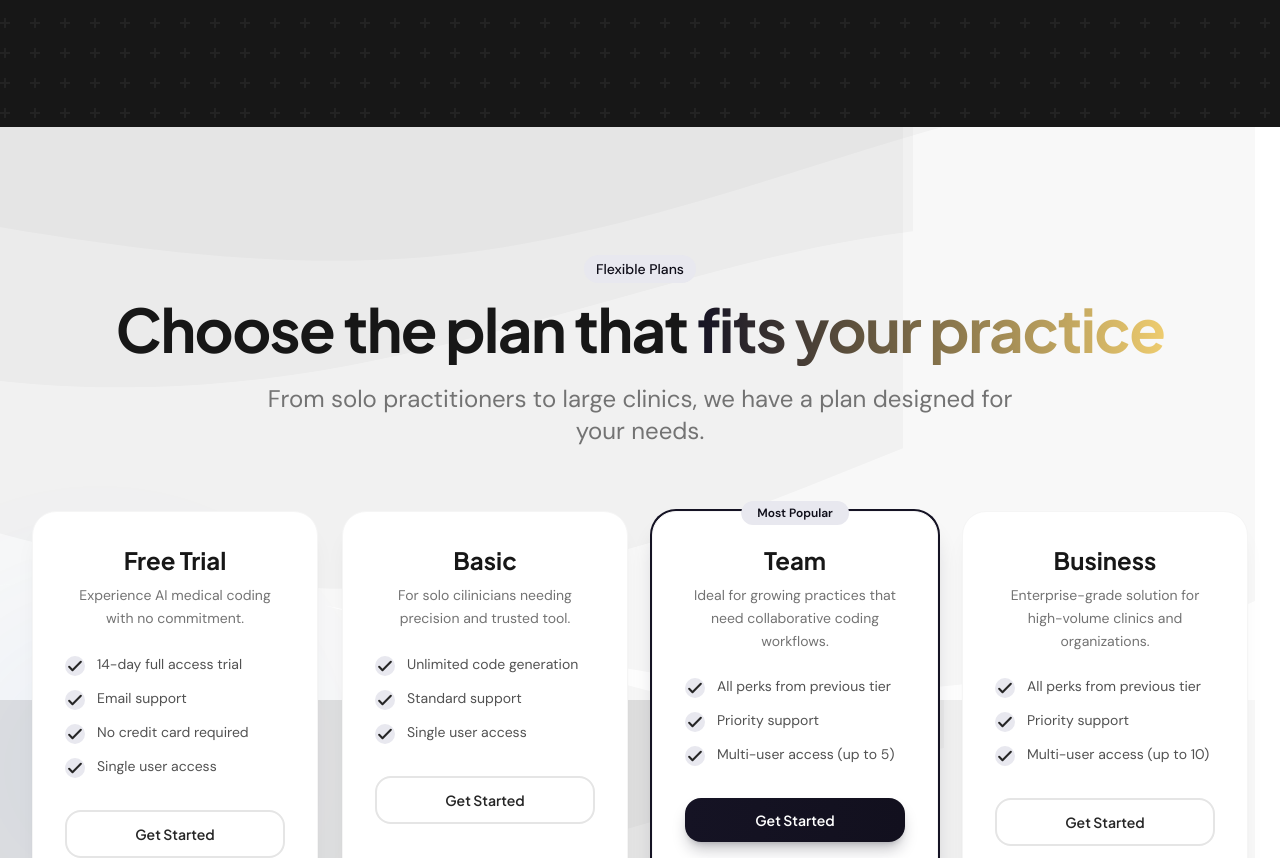
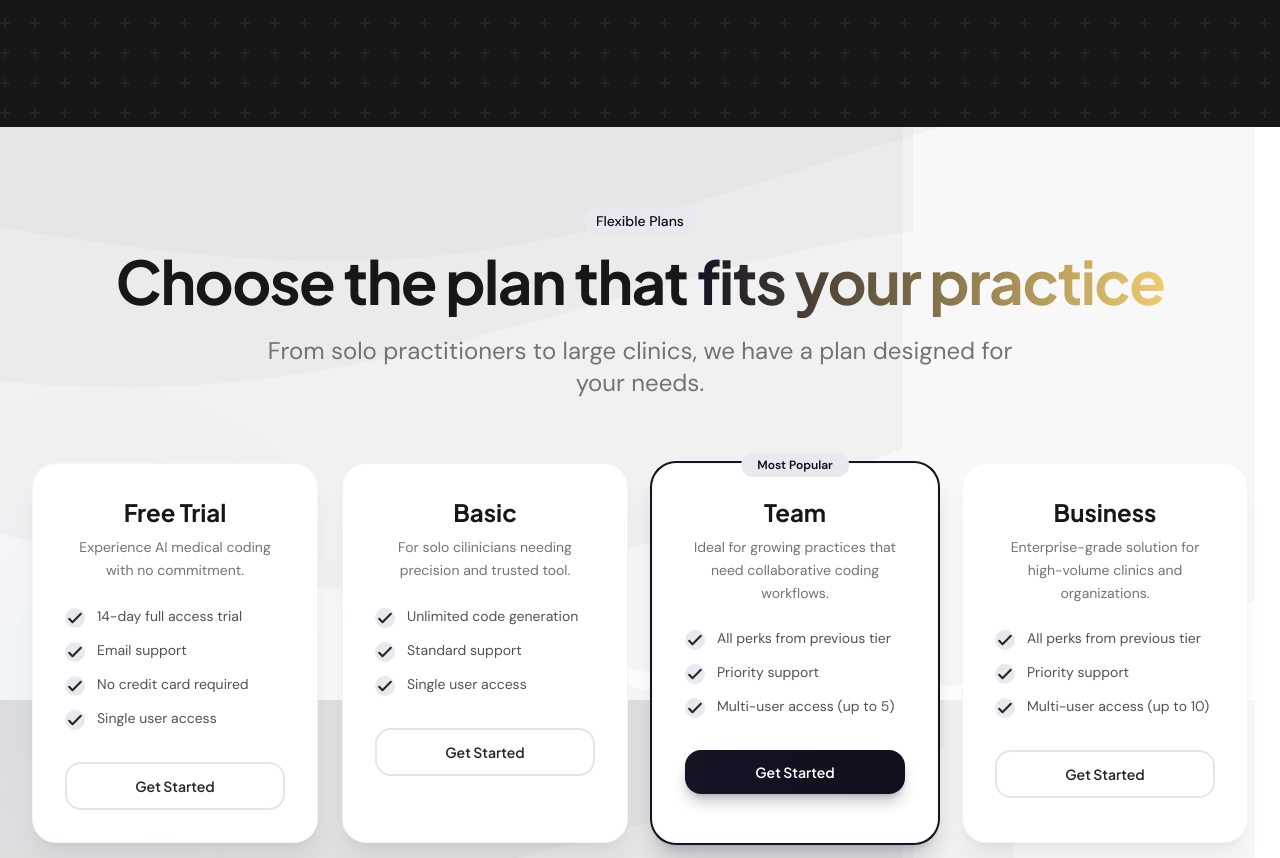
Before and after one commit to MediCoderAI/medicoder-marketing, a React (Vite) app: page / in a window 1280 px wide. Shown: the part 3300-4158 px from the top of the page. Built offline with nearby package versions, Linux system fonts and the light colour scheme.

Commit message:
added css changes

```diff
--- a/src/App.jsx
+++ b/src/App.jsx
@@ -481,7 +481,7 @@ function PricingSection() {
   ]
 
   return (
-    <section id="pricing" className="py-24 lg:py-32 relative overflow-hidden">
+    <section id="pricing" className="py-16 lg:py-20 relative overflow-hidden">
       <div className="gradient-orb gradient-orb-2" />
 
       <div className="max-w-7xl mx-auto px-6 lg:px-8">
```
